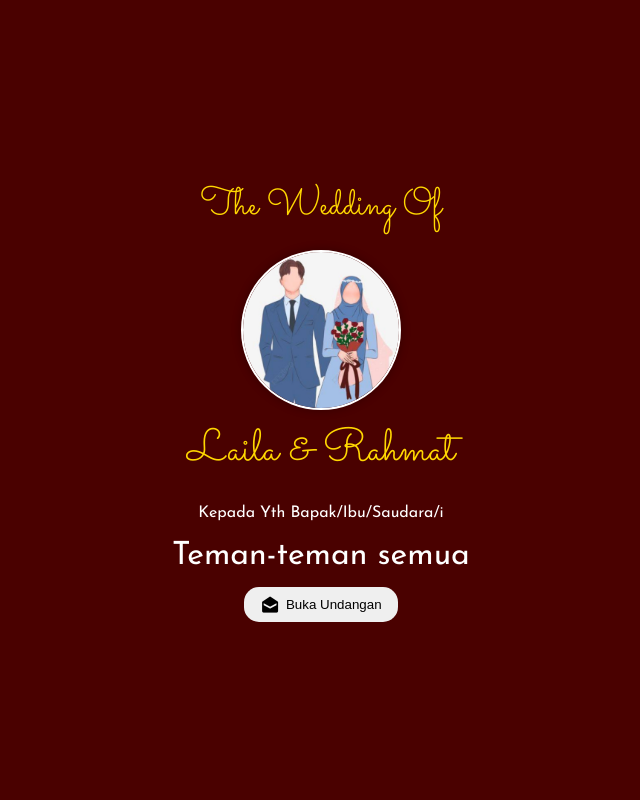
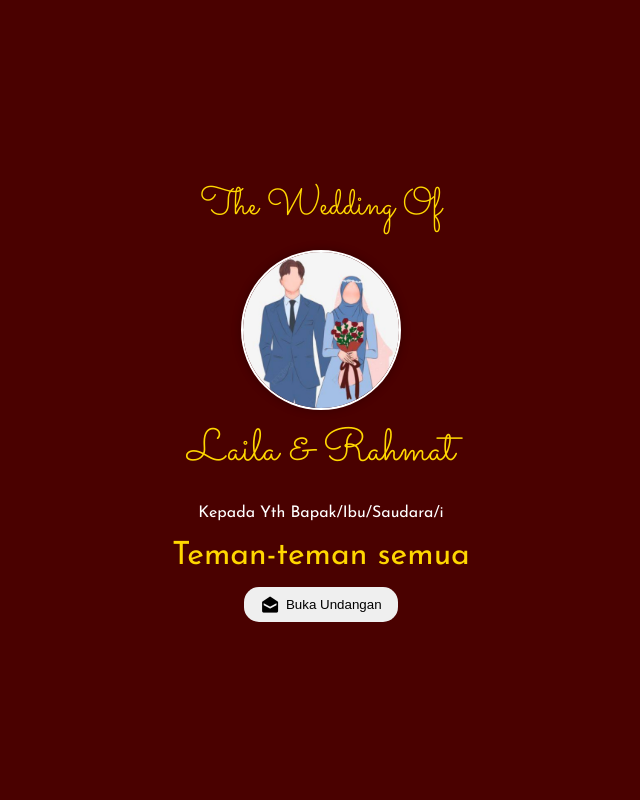
Before and after one commit to acarabaralek/lailadanrahmat, a plain HTML site: page index.html in a window 1280 px wide. Shown: the top 800 px of the page, without its empty margins (319-959 px from the left). Drawn offline with nearby package versions, Linux system fonts and the light colour scheme; no server answers.

Commit message:
Update welcome.css

```diff
--- a/src/css/welcome.css
+++ b/src/css/welcome.css
@@ -64,6 +64,7 @@
 .welcome p span {
     font-size: 2rem;
     margin: 1rem 0;
+    color: #ffd700;
     display: block;
 }
 
```
